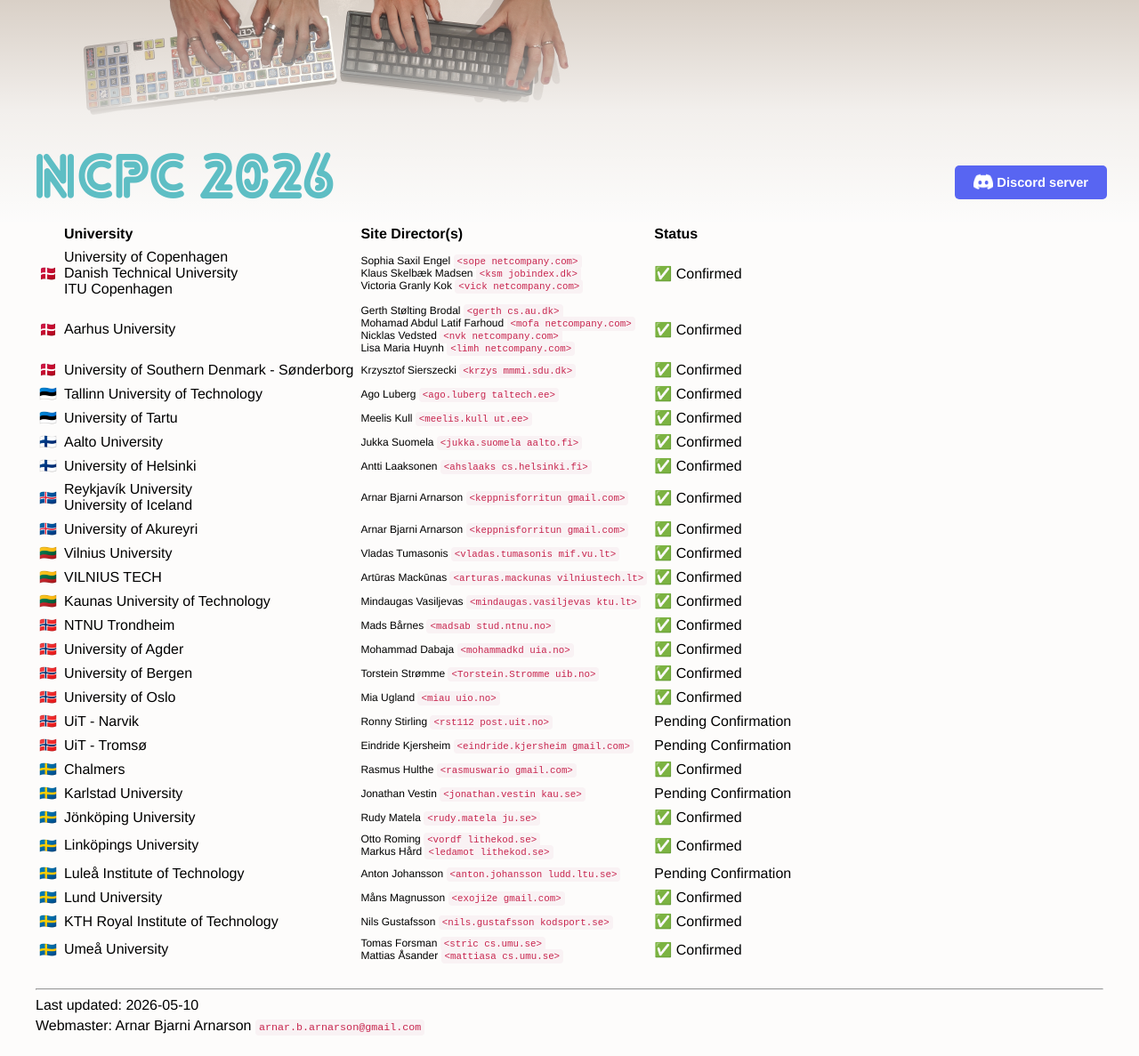
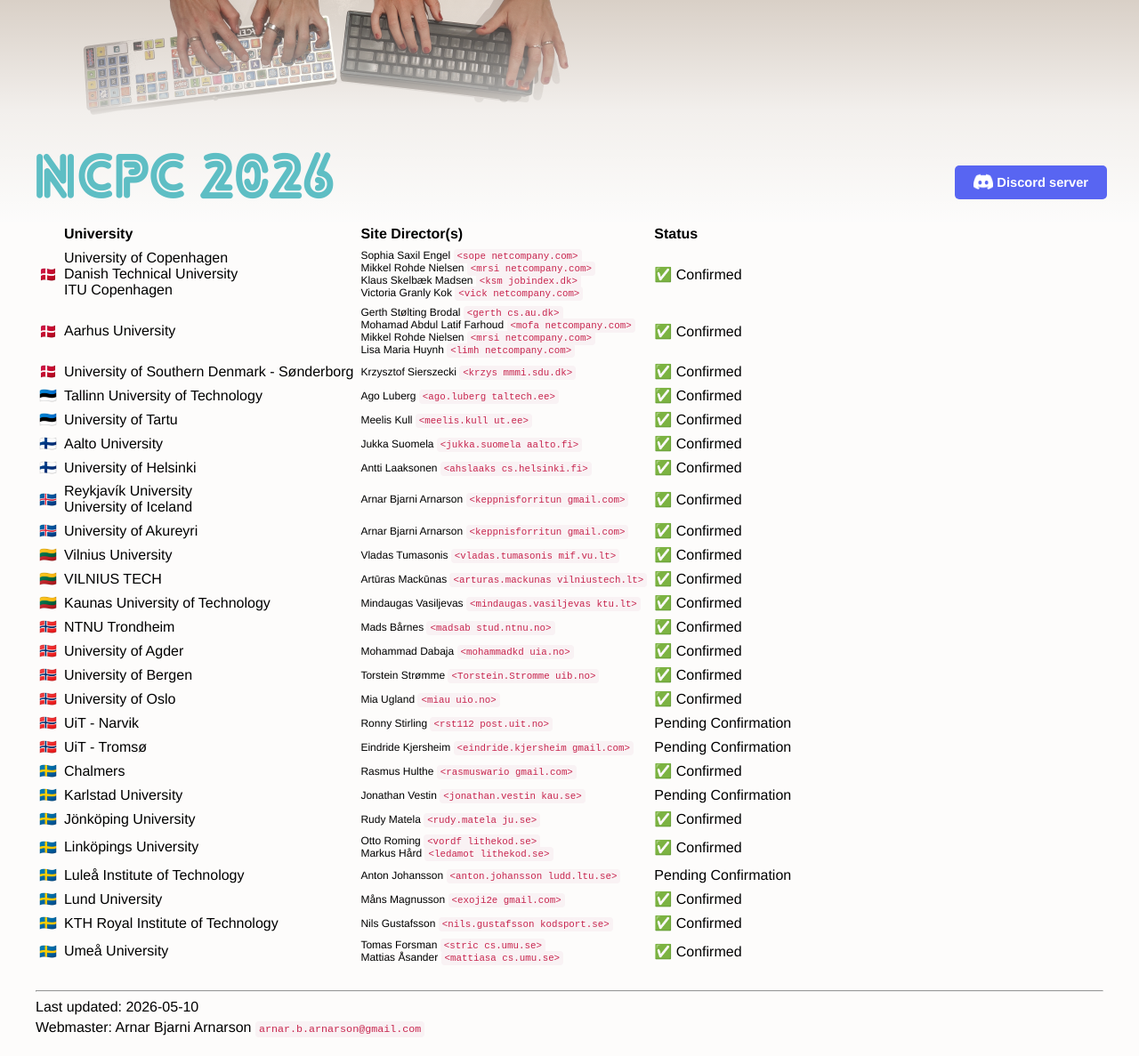
Before and after one commit to icpc/ncpc-web, a Jekyll site: the page built from ncpc2026/site_table.md, in a window 1280 px wide. Shown: the whole page at 89% size. Built offline with Jekyll 4.4.1, drawn with Linux system fonts in a browser that asks for light colours; our own code applies the rules of GitHub Pages for plain Markdown files.

Commit message:
Update site directors in Copenhagen and Aarhus

```diff
--- a/_data/ncpc2026sites.yml
+++ b/_data/ncpc2026sites.yml
@@ -8,6 +8,8 @@
       contact: Sophia Saxil Engel
       email: "sope netcompany.com"
       extra_contacts:
+        - name: Mikkel Rohde Nielsen
+          email: "mrsi netcompany.com"
         - name: Klaus Skelbæk Madsen
           email: "ksm jobindex.dk"
         - name: Victoria Granly Kok
@@ -21,8 +23,8 @@
       extra_contacts:
         - name: Mohamad Abdul Latif Farhoud
           email: "mofa netcompany.com"
-        - name: Nicklas Vedsted
-          email: "nvk netcompany.com"
+        - name: Mikkel Rohde Nielsen
+          email: "mrsi netcompany.com"
         - name: Lisa Maria Huynh
           email: "limh netcompany.com"
     - name: University of Southern Denmark - Sønderborg
```
